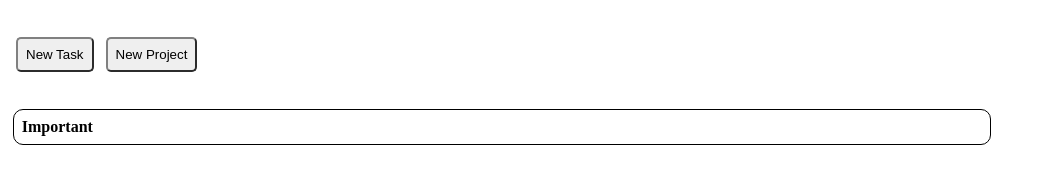
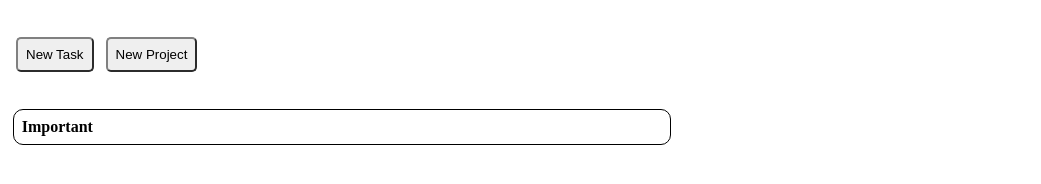
Before and after one commit to elodieboerma/todo-list, a website built with webpack: page src/template.html in a window 1280 px wide. Shown: the whole page, without its empty margins (0-1041 px from the left). Built offline with nearby package versions, Linux system fonts and the light colour scheme.

Commit message:
narrow projectDiv's

```diff
--- a/src/styles.css
+++ b/src/styles.css
@@ -81,7 +81,7 @@ input[type="radio"] {
     border: solid black 1px;
     margin: 0.8rem;
     font-weight: bold;
-    width: 75vw;
+    width: 50vw;
 }
 
 .itemDiv {
```
